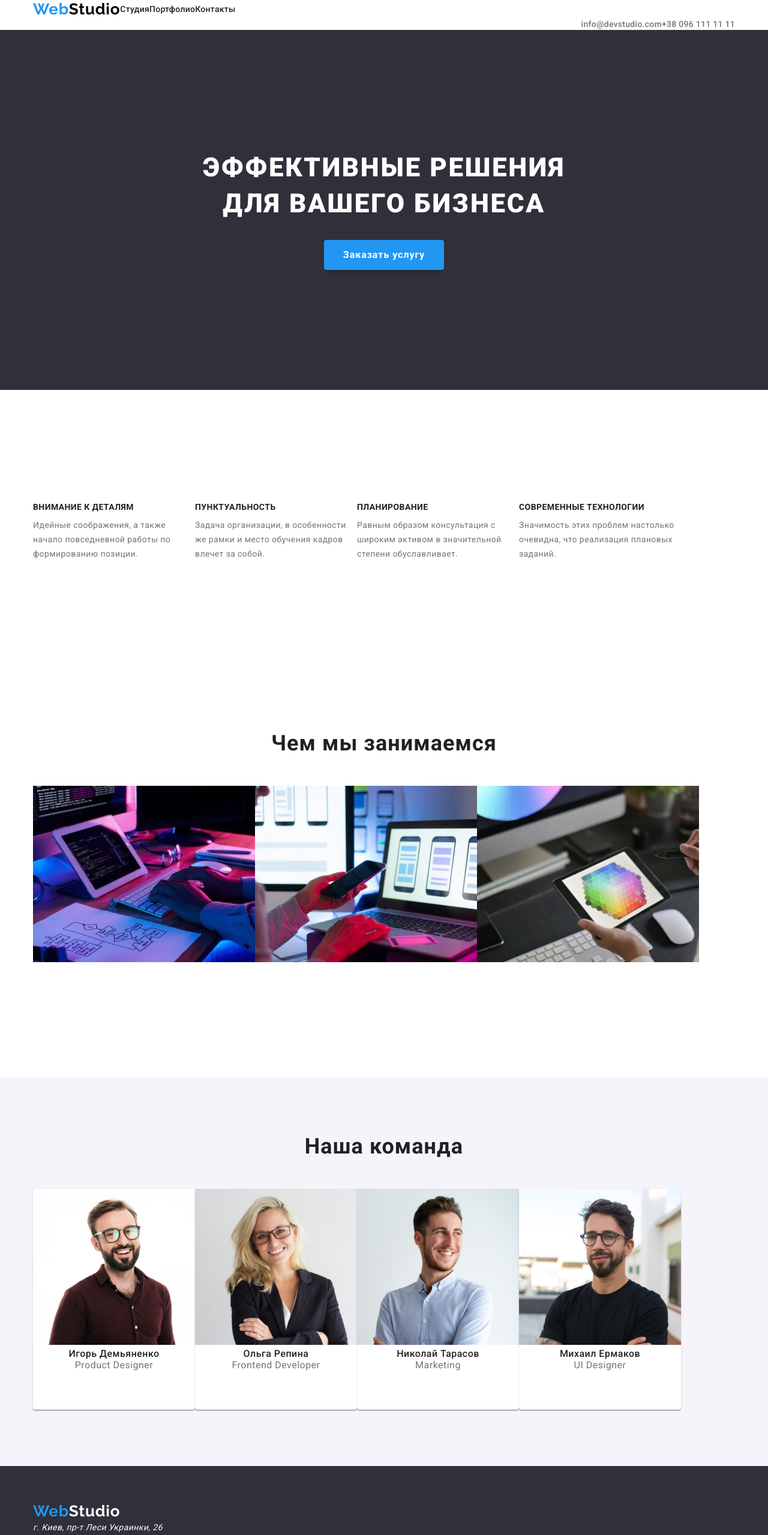
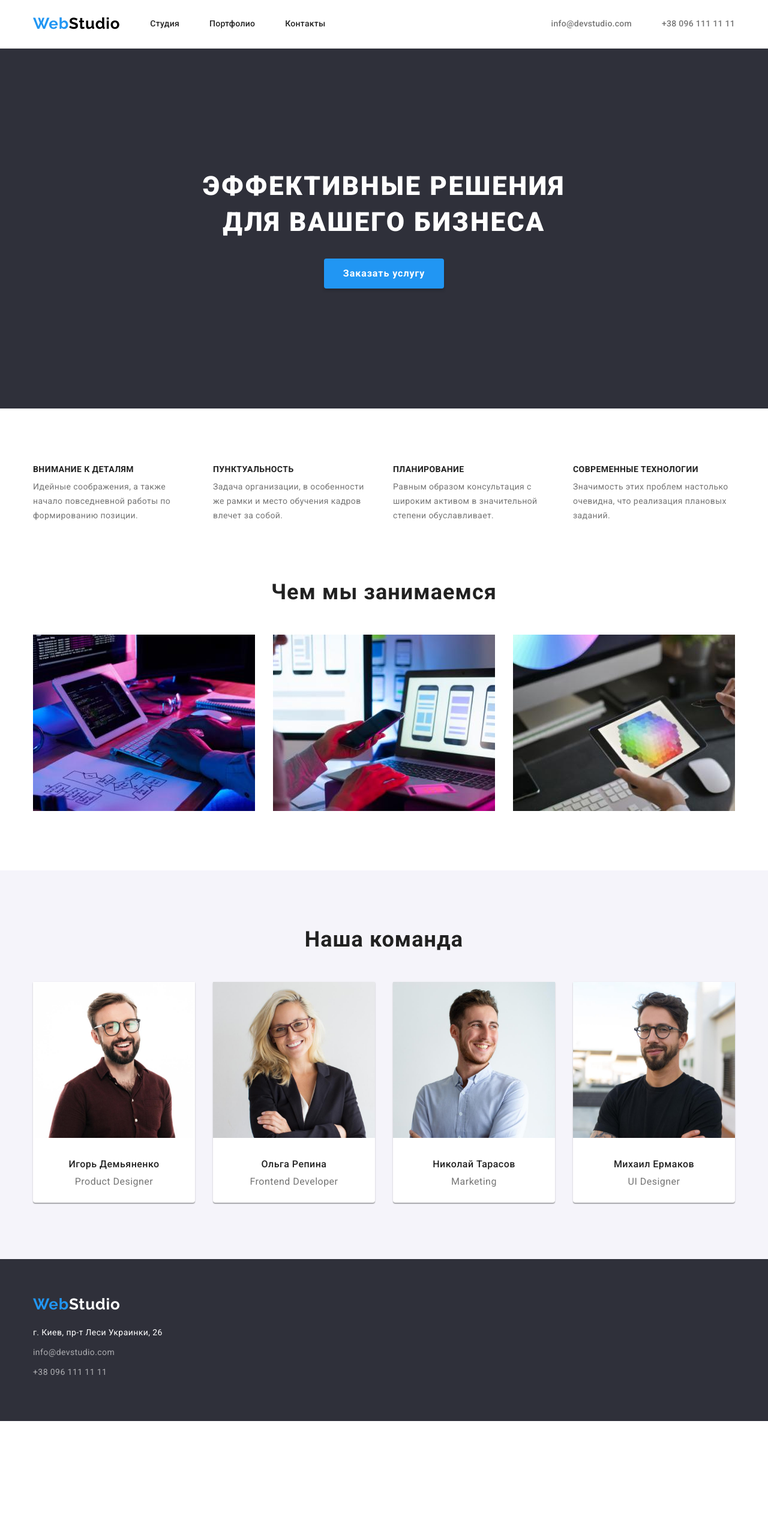
Before and after one commit to pikchas/goit-markup-hw-03, a plain HTML site: page index.html in a window 1280 px wide. Shown: the top 2559 px of the page at 60% size. After the commit the page ends 2369 px from the top, so only its background shows below. Drawn offline with nearby package versions, Linux system fonts and the light colour scheme.

Commit message:
finaly commit

```diff
--- a/css/styles.css
+++ b/css/styles.css
@@ -15,8 +15,7 @@ h1, h2, h3, h4, h5, h6, p, ul {
     --primary-text-color: #212121;
     --second-text-color: #757575;
     --light-text-color: #FFFFFF;
-    --footer-contacts-color: rgba(255, 255, 255, 0,6);
-
+    --footer-contacts-color: rgba(255, 255, 255, .6);
 }
 body {
     font-family: 'Roboto', sans-serif;
@@ -39,13 +38,16 @@ body {
 }
 .link {
     text-decoration: none;
+
 }
 .logo-dark {
     color: #000000;
 
 }
 .logo-light {
+    display: flex;
     color: #ffffff ;
+    margin-bottom: 20px;
 }
 .title-two {
     color: var(--primary-text-color);
@@ -53,6 +55,12 @@ body {
 /* ---------header--------- */
 .header {
     border-bottom: 1px solid #ECECEC;
+    padding-top: 24px;
+    padding-bottom: 25px;
+}
+.nav-container {
+    display: flex;
+    align-items: center;
 }
 
 .header-nav {
@@ -64,6 +72,7 @@ body {
     font-size: 26px;
     line-height: 1.19;
     letter-spacing: 0.03em;
+    margin-right: 50px;
 }
 .web {
     color: var(--accent-color);
@@ -71,7 +80,12 @@ body {
 .nav-list {
     display: flex;
     align-items: center;
+    justify-content: flex-end;
 }
+.nav-item:not(:last-child) {
+    margin-right: 50px;
+}
+
 .nav-link {
     font-weight: 500;
     font-size: 14px;
@@ -82,10 +96,16 @@ body {
 .nav-link:hover, .nav-link:focus {
     color: var(--accent-color);
 }
+.nav-list.nav-item:not(:last-child) {
+    margin-right: 50px;
+}
 .nav-contacts {
     display: flex;
-    justify-content: flex-end;
+    margin-left: auto;
     align-items: center;
+}
+.contact-item:not(:last-child) {
+    margin-right: 50px;
 }
 .nav-contact {
     font-weight: 500;
@@ -102,7 +122,7 @@ body {
 .hero {
     background-color: #2F303A;
     text-align: center;
-    margin-bottom: 94px;
+
 }
 .hero-section {
     padding-top: 200px;
@@ -141,16 +161,25 @@ body {
     padding: 10px 32px;
 }
 /* ---------heading--------- */
+.heading-section {
+    padding-bottom: 0;
+}
 .heading-title {
     display: none;
 }
 
 .heading-list {
-    margin-bottom: 94px;
+
     display: flex;
+    flex-wrap: wrap;
+    margin-left: -30px;
+    margin-top: -30px;
 }
 .heading-item {
     max-width: 270px;
+    margin-left: 30px;
+    margin-top: 30px;
+    flex-basis: calc((100% - 120px) / 4);
 }
 .second-heading-title {
     font-weight: 700;
@@ -178,8 +207,16 @@ body {
     margin-bottom: 50px;
 }
 .galary-list {
-    margin-bottom: 94px;
+
     display: flex;
+    flex-wrap: wrap;
+    margin-left: -30px;
+    margin-top: -30px;
+}
+.galary-item {
+    margin-left: 30px;
+    margin-top: 30px;
+    flex-basis: calc((100% - 90px) / 3);
 }
 .section.no-padding {
     padding-top: 0;
@@ -193,6 +230,9 @@ body {
 }
 .team-list {
     display: flex;
+    flex-wrap: wrap;
+    margin-left: -30px;
+    margin-top: -30px;
 }
 .team-title {
     font-weight: 700;
@@ -209,6 +249,12 @@ body {
     background: #FFFFFF;
     box-shadow: 0px 1px 3px rgba(0, 0, 0, 0.12), 0px 1px 1px rgba(0, 0, 0, 0.14), 0px 2px 1px rgba(0, 0, 0, 0.2);
     border-radius: 0px 0px 4px 4px;
+    margin-left: 30px;
+    margin-top: 30px;
+    flex-basis: calc((100% - 120px) / 4);
+}
+.foto-box {
+    margin-bottom: 30px;
 }
 .second-team-title {
     font-weight: 500;
@@ -217,6 +263,7 @@ body {
     text-align: center;
     letter-spacing: 0.03em;
     color: var(--primary-text-color);
+    margin-bottom: 10px;
 }
 .team-about {
     font-size: 16px;
@@ -230,6 +277,12 @@ body {
     background-color: #2F303A;
     padding-top: 60px;
     padding-bottom: 60px;
+}
+.footer-adress {
+    font-style: normal;
+}
+.footer-item {
+    margin-bottom: 9px;
 }
 
 .footer-link-maps {
@@ -249,6 +302,7 @@ body {
 .list-button {
     display: flex;
     justify-content: center;
+    margin-bottom: 50px;
 }
 .project-button {
     font-family: inherit;
@@ -262,6 +316,10 @@ body {
     color: var(--primary-text-color);
     background-color: #F5F4FA;
     cursor: pointer;
+    padding: 6px 22px;
+}
+.list-button-item:not(:last-child) {
+    margin-right: 8px;
 }
 .project-button:hover, .project-button:focus {
     color: #ffffff;
@@ -279,11 +337,14 @@ body {
     width: 370px;
     height: 404px;
     background: #FFFFFF;
-    border: 1px solid #EEEEEE;
+    border-bottom: 1px solid #EEEEEE;
     box-sizing: border-box;
     margin-left: 30px;
     margin-top: 30px;
     flex-basis: calc((100% - 90px) / 3);
+}
+.project-box-foto {
+    margin-bottom: 20px;
 }
 .project-box-title {
     font-weight: 700;
@@ -291,10 +352,13 @@ body {
     line-height: 2;
     letter-spacing: 0.06em;
     color: var(--primary-text-color);
+    margin-bottom: 4px;
+    margin-left: 24px;
 }
 .project-about {
     font-size: 16px;
     line-height: 1.87;
     letter-spacing: 0.03em;
     color: var(--second-text-color);
+    margin-left: 24px;
 }
--- a/index.html
+++ b/index.html
@@ -5,11 +5,11 @@
     <meta http-equiv="X-UA-Compatible" content="IE=edge">
     <meta name="viewport" content="width=device-width, initial-scale=1.0">
     <title>Студия</title>
+    <link href="https://fonts.googleapis.com/css2?family=Raleway:wght@700&family=Roboto:wght@400;500;700;900&display=swap"
+        rel="stylesheet">
     <link rel="stylesheet" href="https://cdnjs.cloudflare.com/ajax/libs/modern-normalize/1.1.0/modern-normalize.min.css"
         integrity="sha512-wpPYUAdjBVSE4KJnH1VR1HeZfpl1ub8YT/NKx4PuQ5NmX2tKuGu6U/JRp5y+Y8XG2tV+wKQpNHVUX03MfMFn9Q=="
         crossorigin="anonymous" referrerpolicy="no-referrer" />
-    <link href="https://fonts.googleapis.com/css2?family=Raleway:wght@700&family=Roboto:wght@400;500;700;900&display=swap"
-        rel="stylesheet">
     <link rel="stylesheet" href="./css/styles.css">
 </head>
 <body>
@@ -19,14 +19,14 @@
             <nav class="header-nav">
                 <a href="index.html" lang="en" class="logo-dark logo link"><span class="web">Web</span>Studio</a>
                 <ul class="list nav-list">
-                    <li><a class="nav-link link" href="./index.html">Студия</a></li>
-                    <li><a class="nav-link link" href="./portfolio.html">Портфолио</a></li>
-                    <li><a class="nav-link link" href="">Контакты</a></li>
+                    <li class="nav-item"><a class="nav-link link" href="./index.html">Студия</a></li>
+                    <li class="nav-item"><a class="nav-link link" href="./portfolio.html">Портфолио</a></li>
+                    <li class="nav-item"><a class="nav-link link" href="">Контакты</a></li>
                 </ul>
             </nav>
             <ul class="list nav-contacts">
-                <li><a class="nav-contact link" href="mailto:info@devstudio.com">info@devstudio.com</a></li>
-                <li><a class="nav-contact link" href="tel:+380961111111">+38 096 111 11 11</a></li>
+                <li class="contact-item"><a class="nav-contact link" href="mailto:info@devstudio.com">info@devstudio.com</a></li>
+                <li class="contact-item"><a class="nav-contact link" href="tel:+380961111111">+38 096 111 11 11</a></li>
             </ul>
         </div>
     </header>
@@ -39,7 +39,7 @@
     </section>
 </div>
 <!-- Особенности -->
-<section class="section">
+<section class="section heading-section">
     <div class="container">
         <h2 class="heading-title">Особенности</h2>
         <ul class="heading-list list">
```
Also changed, not shown: portfolio.html (+15 -14 lines).
